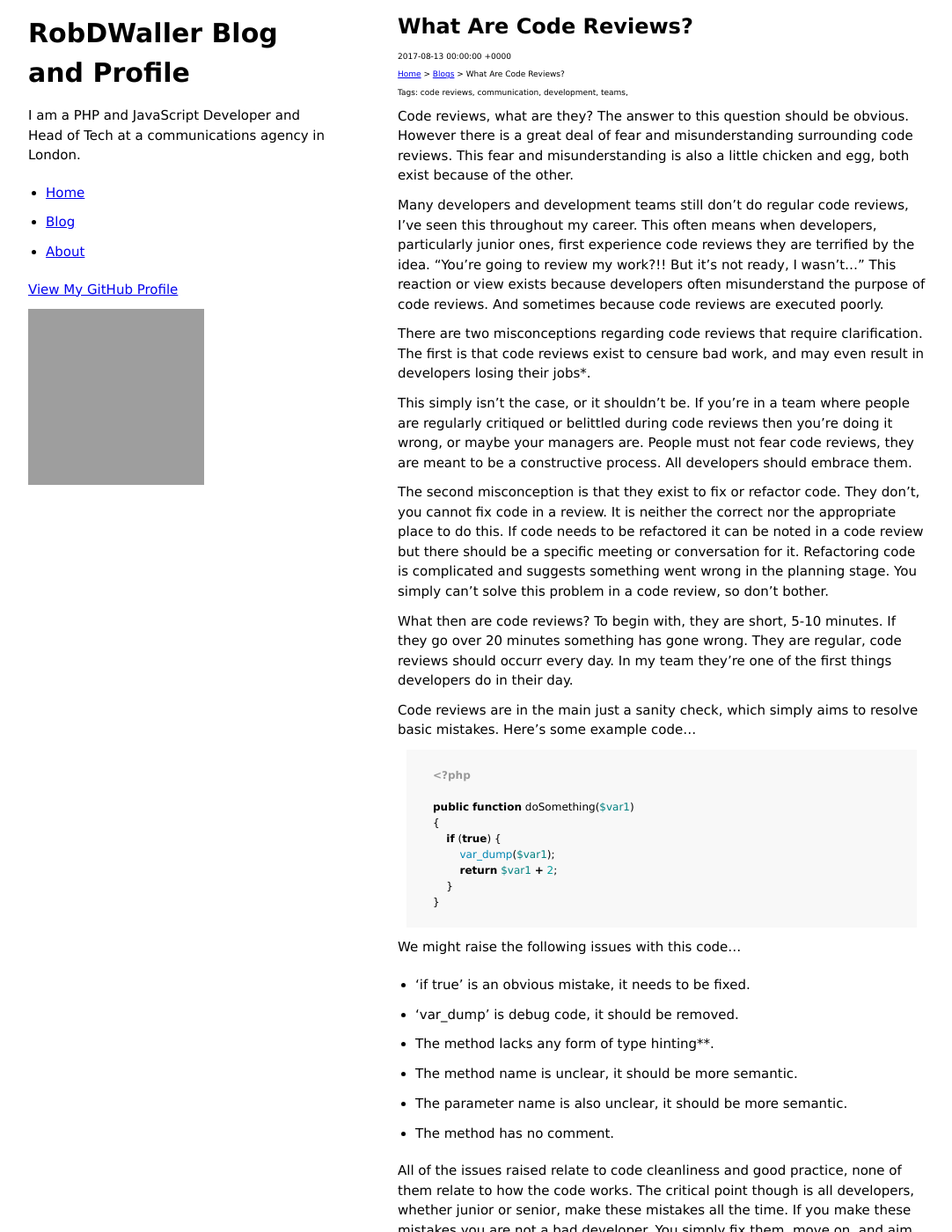
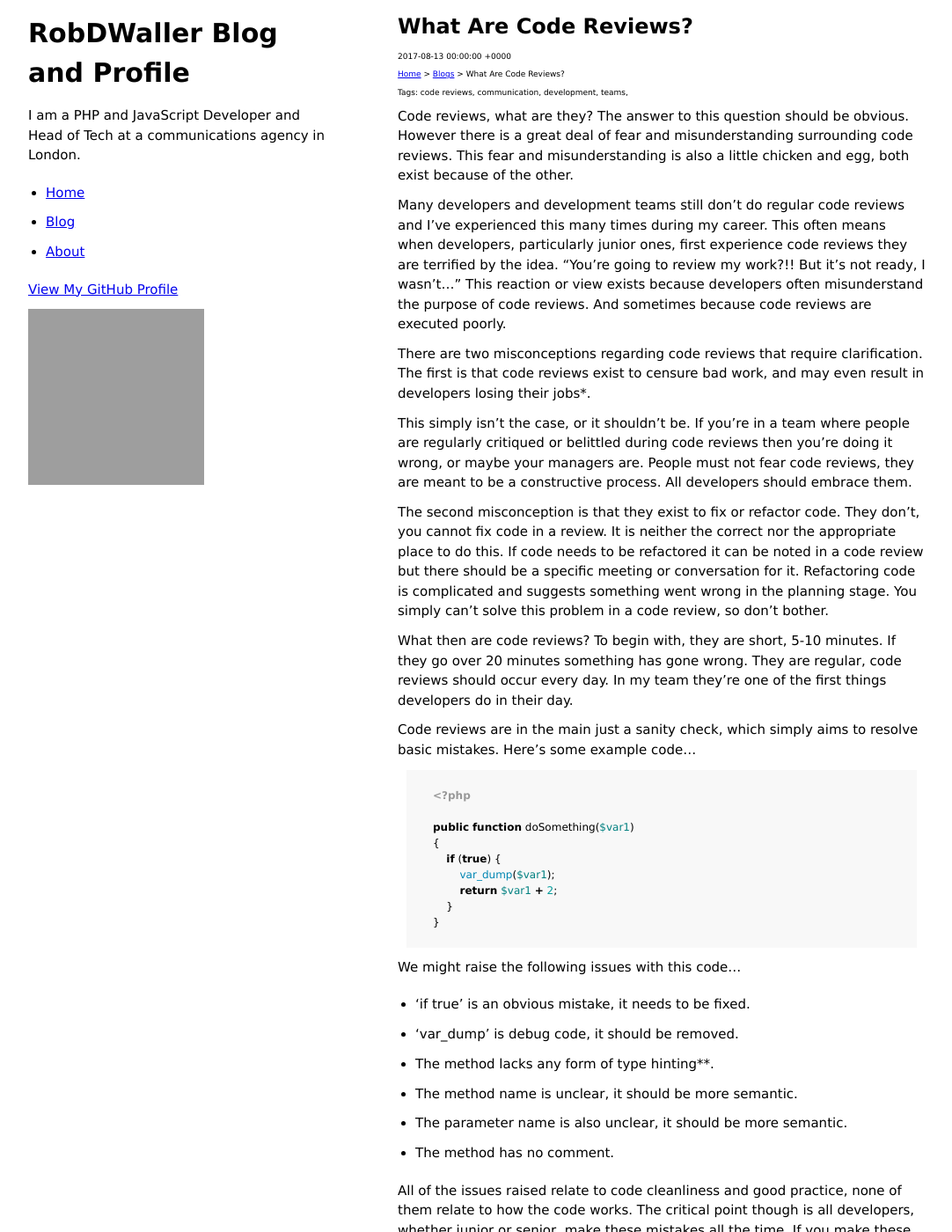
Before and after one commit to RobDWaller/robdwaller.github.io, a Jekyll site: the page built from _posts/2017-08-13-what-are-code-reviews.md, in a window 1280 px wide and 1400 px high. Shown: the whole window at 88% size, without its empty margins (98-1180 px from the left). Built offline with Jekyll 4.4.1, drawn with Linux system fonts in a browser that asks for light colours; some of the changed text lies outside the part shown; grey boxes are pictures that could not be loaded.

Commit message:
Fixed some spelling mistakes and edited some text on the code review post

```diff
--- a/_posts/2017-08-13-what-are-code-reviews.md
+++ b/_posts/2017-08-13-what-are-code-reviews.md
@@ -7,7 +7,7 @@ tags: [code reviews, communication, development, teams]
 ---
 Code reviews, what are they? The answer to this question should be obvious. However there is a great deal of fear and misunderstanding surrounding code reviews. This fear and misunderstanding is also a little chicken and egg, both exist because of the other.
 
-Many developers and development teams still don't do regular code reviews, I've seen this throughout my career. This often means when developers, particularly junior ones, first experience code reviews they are terrified by the idea. "You're going to review my work?!! But it's not ready, I wasn't..." This reaction or view exists because developers often misunderstand the purpose of code reviews. And sometimes because code reviews are executed poorly.
+Many developers and development teams still don't do regular code reviews and I've experienced this many times during my career. This often means when developers, particularly junior ones, first experience code reviews they are terrified by the idea. "You're going to review my work?!! But it's not ready, I wasn't..." This reaction or view exists because developers often misunderstand the purpose of code reviews. And sometimes because code reviews are executed poorly.
 
 There are two misconceptions regarding code reviews that require clarification. The first is that code reviews exist to censure bad work, and may even result in developers losing their jobs*.
 
@@ -15,7 +15,7 @@ This simply isn't the case, or it shouldn't be. If you're in a team where people
 
 The second misconception is that they exist to fix or refactor code. They don't, you cannot fix code in a review. It is neither the correct nor the appropriate place to do this. If code needs to be refactored it can be noted in a code review but there should be a specific meeting or conversation for it. Refactoring code is complicated and suggests something went wrong in the planning stage. You simply can't solve this problem in a code review, so don't bother.
 
-What then are code reviews? To begin with, they are short, 5-10 minutes. If they go over 20 minutes something has gone wrong. They are regular, code reviews should occurr every day. In my team they're one of the first things developers do in their day.
+What then are code reviews? To begin with, they are short, 5-10 minutes. If they go over 20 minutes something has gone wrong. They are regular, code reviews should occur every day. In my team they're one of the first things developers do in their day.
 
 Code reviews are in the main just a sanity check, which simply aims to resolve basic mistakes. Here's some example code...
 
```
Also changed, not shown: other parts of _posts/2017-08-13-what-are-code-reviews.md (+2 -2 lines).
